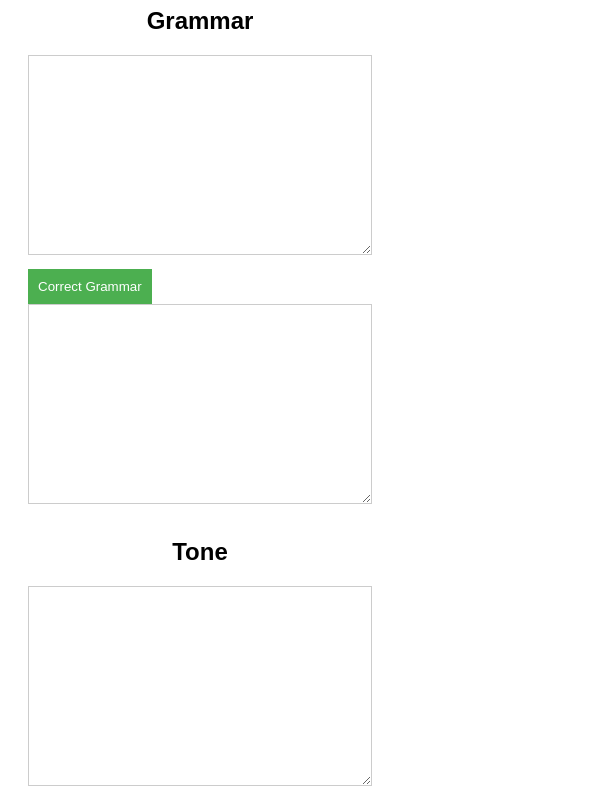
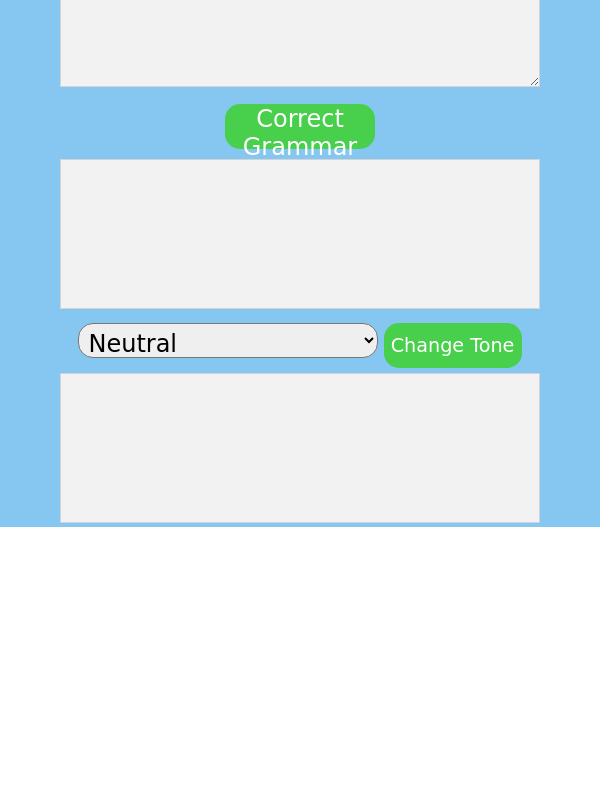
Before and after one commit to toitek/chrome_extension, a browser extension: page ui/popup.html in a window 400 px wide. Shown: the part 101-898 px from the top of the page, 600 px wide, since content can reach past the window. After the commit the page ends 844 px from the top, so only its background shows below. Drawn offline with Linux system fonts and the light colour scheme.

Commit message:
html & css

```diff
--- a/scripts/eventPage.js
+++ b/scripts/eventPage.js
@@ -12,7 +12,7 @@ chrome.contextMenus.onClicked.addListener(function (info, tab) {
             url: "ui/popup.html",
             type: "popup",
             width: 600,
-            height: 400
+            height: 620,
         }, function (window) {
             chrome.runtime.sendMessage({ selectedText: info.selectionText });
         });
--- a/scripts/popup.js
+++ b/scripts/popup.js
@@ -16,7 +16,7 @@ correctGrammarBtn.addEventListener("click", async () => {
       },
       body: JSON.stringify({
         input: originalText.value,
-        instruction: "Fix the spelling mistakes",
+        instruction: "Fix the grammar mistakes",
         temperature: 0.7
       })
     });
@@ -40,7 +40,7 @@ changeToneBtn.addEventListener("click", async () => {
       },
       body: JSON.stringify({
         input: originalText.value,
-        instruction: "Rewrite in a" + toneSelect.value + "tone",
+        instruction: "Rewrite, with the correct grammar and in a" + toneSelect.value + "tone",
         temperature: 0.5
       })
     });
--- a/ui/popup.css
+++ b/ui/popup.css
@@ -1,42 +1,95 @@
-body {
-    font-family: Arial, sans-serif;
-    padding: 20px;
+/* General styles */
+* {
+    width: 600px;
+    padding: 5;
+    margin: 0;
+    font-family: 'Righteous', cursive;
+    box-sizing: border-box;
 }
 
-h1, h2 {
+.write {
     text-align: center;
+    height: 100%;
+    width: 100%;
+    background-color:rgb(134, 199, 241);
+    background-size: cover;
+    background-position: center;
 }
 
-#grammar-form, #tone-form {
-    margin-top: 20px;
+/* Input textarea styles */
+#original-text {
+    width: 80%;
+    height: 150px;
+    padding: 10px;
+    font-size: 1.5em;
+    margin-bottom: 13px;
+    border: 1px solid lightgray;
+    background-color: #f2f2f2;
 }
 
-textarea {
-    width: 100%;
-    min-height: 200px;
+/* Correct grammar styles */
+#correct-grammar-btn {
+    width: 25%;
+    height: 45px;
+    background-color: #48cf4c;
+    color: white;
+    font-size: 1.5em;
+    margin-bottom: 5px;
+    border: transparent;
+    border-radius: 15px;
+
+}
+#correct-grammar-btn:hover {
+    background-color: #248328;
+    transition: .4s;
+}
+#corrected-text {
+    width: 80%;
+    height: 150px;
     padding: 10px;
+    font-size: 1.5em;
     margin-bottom: 10px;
-    box-sizing: border-box;
-    font-size: 16px;
-    border: 1px solid #ccc;
+    border: 1px solid lightgray;
+    background-color: #f2f2f2;
+    text-align: left;
+    overflow-y: scroll;
+    resize: none;
+    pointer-events: none;
+
 }
 
-#correct-grammar-btn, #change-tone-btn {
+/* Tone change styles */
+#tone-select {
+    width: 50%;
+    height: 35px;
+    padding: 5px;
+    font-size: 1.5em;
+    margin-bottom: 5px;
+    border-radius: 15px;
+}
+#change-tone-btn {
+    width: 23%;
+    height: 45px;
+    background-color: #48cf4c;
+    color: white;
+    font-size: 1.2em;
+    margin-bottom: 5px;
+    border: transparent;
+    border-radius: 15px;
+}
+#change-tone-btn:hover {
+    background-color: #248328;
+    transition: .4s;
+}
+#toned-text {
+    width: 80%;
+    height: 150px;
     padding: 10px;
-    background-color: #4CAF50;
-    color: white;
-    border: none;
-    cursor: pointer;
-    margin-right: 10px;
+    font-size: 1.2em;
+    border: 1px solid lightgray;
+    background-color: #f2f2f2;
+    text-align: left;
+    overflow-y: scroll;
+    resize: none;
+    pointer-events: none;
 }
-
-#correct-grammar-btn:hover, #change-tone-btn:hover {
-    background-color: #3e8e41;
-}
-
-#tone-select {
-    padding: 10px;
-    font-size: 16px;
-    border: 1px solid #ccc;
-    margin-right: 10px;
-}
--- a/ui/popup.html
+++ b/ui/popup.html
@@ -6,16 +6,13 @@
     <script src="/scripts/popup.js"></script>
 </head>
 <body>
-    <h1>AI Writer</h1>
-    <div id="grammar-form">
-        <h2>Grammar</h2>
+    <div class="write">
+        <h1>AI Writer</h1>
+
         <textarea id="original-text"></textarea>
         <button id="correct-grammar-btn">Correct Grammar</button>
         <textarea id="corrected-text"></textarea>
-    </div>
-    <div id="tone-form">
-        <h2>Tone</h2>
-        <textarea id="original-text"></textarea>
+
         <select id="tone-select">
             <option value="neutral">Neutral</option>
             <option value="formal">Formal</option>
```
